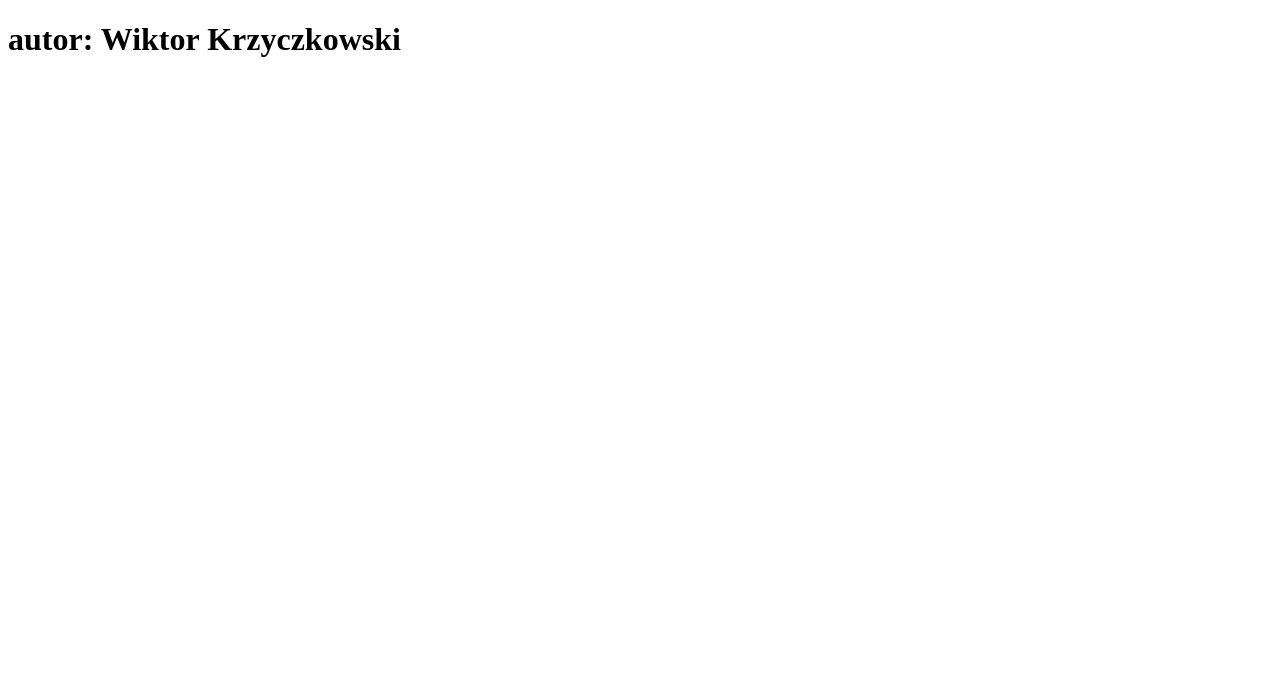
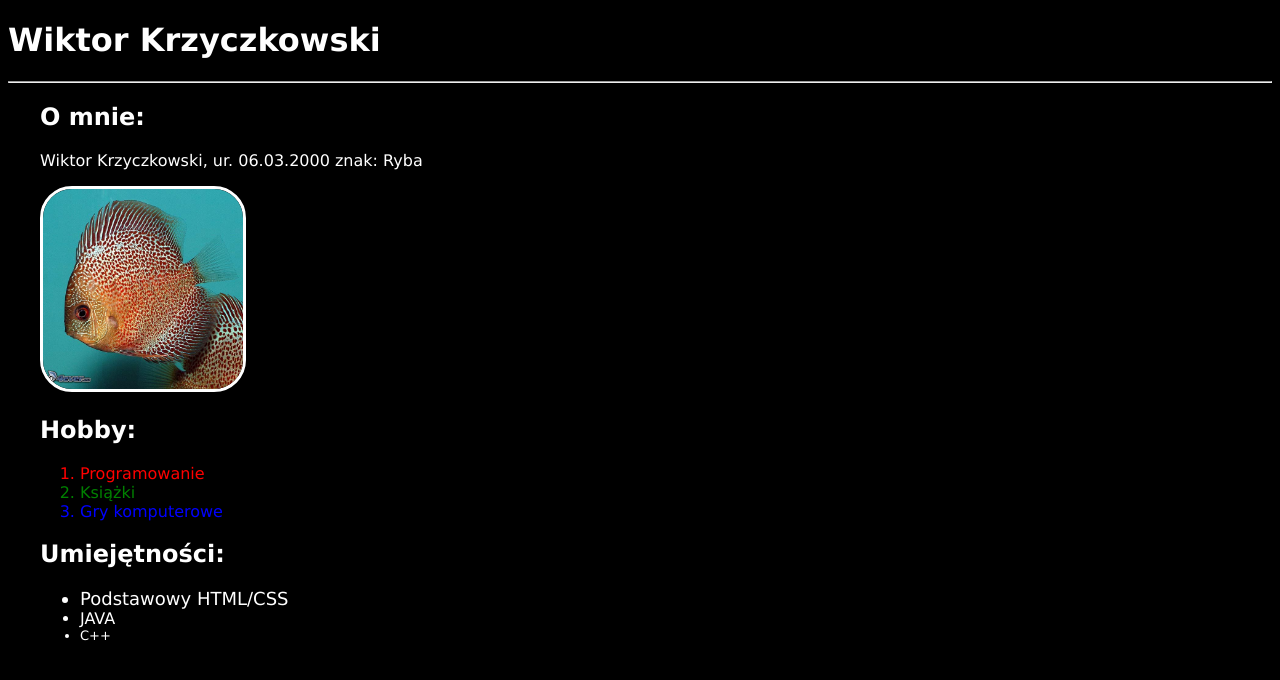
Before and after one commit to Krzyczkowski/TNAF-zajecia1-inicjaly, a plain HTML site: page index.html in a window 1280 px wide. Drawn offline with Linux system fonts and the light colour scheme.

Commit message:
nowy branch

```diff
--- a/index.html
+++ b/index.html
@@ -5,8 +5,30 @@
     <meta http-equiv="X-UA-Compatible" content="IE=edge">
     <meta name="viewport" content="width=device-width, initial-scale=1.0">
     <title>TNAF-zajęcia1-inicjały</title>
+    <link rel="stylesheet" type="text/css" href="style.css">
 </head>
 <body>
-    <h1>autor: Wiktor Krzyczkowski</h1>
+
+    <h1>Wiktor Krzyczkowski</h1>
+    <hr>
+    <div class="main">
+    <h2>O mnie:</h2>
+
+    <p>Wiktor Krzyczkowski, ur. 06.03.2000 znak: Ryba</p>
+    <img src="r.jfif" alt="">
+
+    <h2>Hobby:</h2>
+    <ol>
+        <li class="red">Programowanie</li>
+        <li class="green">Książki</li>
+        <li class="blue">Gry komputerowe</li>
+    </ol>
+    <h2>Umiejętności:</h2>
+    <ul>
+        <li class="big">Podstawowy HTML/CSS</li>
+        <li class="medium">JAVA</li>
+        <li class="small">C++</li>
+    </ul>
+</div>
 </body>
 </html>
--- /dev/null
+++ b/style.css
@@ -0,0 +1,31 @@
+body{
+    background-color:black;
+    color:white;
+    font-family:Verdana, Geneva, Tahoma, sans-serif;
+}
+.main{
+    padding-left:2rem;
+}
+img{
+    width:200px;
+    border-radius:2rem;
+    border:3px solid white;
+}
+.red{
+    color:red;
+}
+.blue{
+    color:blue;
+}
+.green{
+    color:green;
+}
+.small{
+    font-size:small;
+}
+.medium{
+    font-size:medium;
+}
+.big{
+    font-size:large;
+}
```
Also changed, not shown: r.jfif (added).
